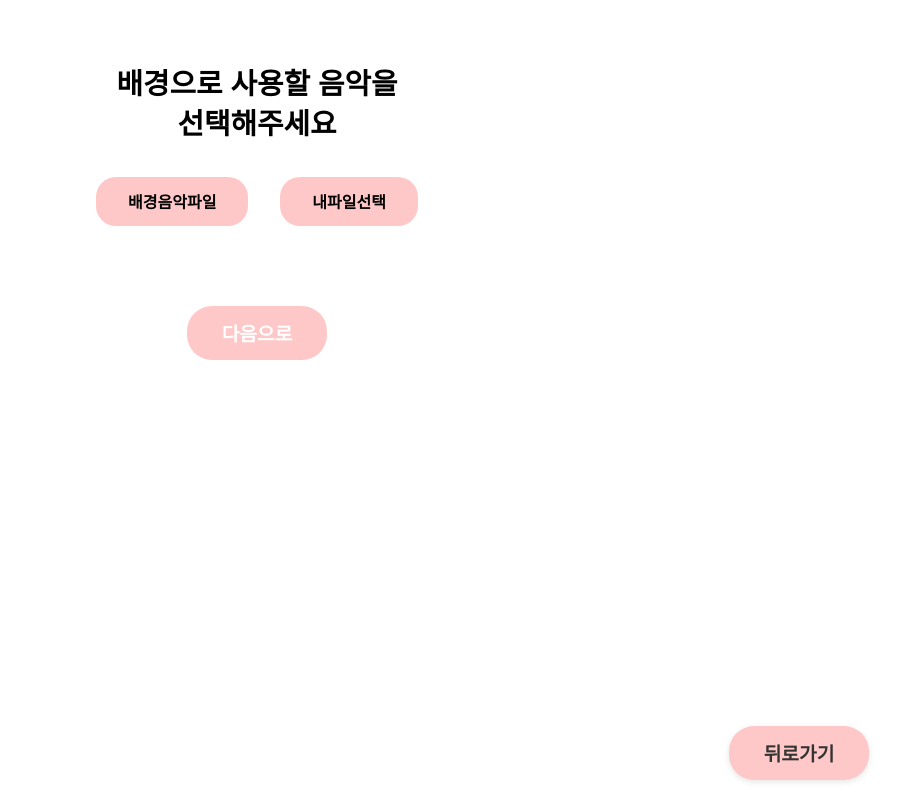
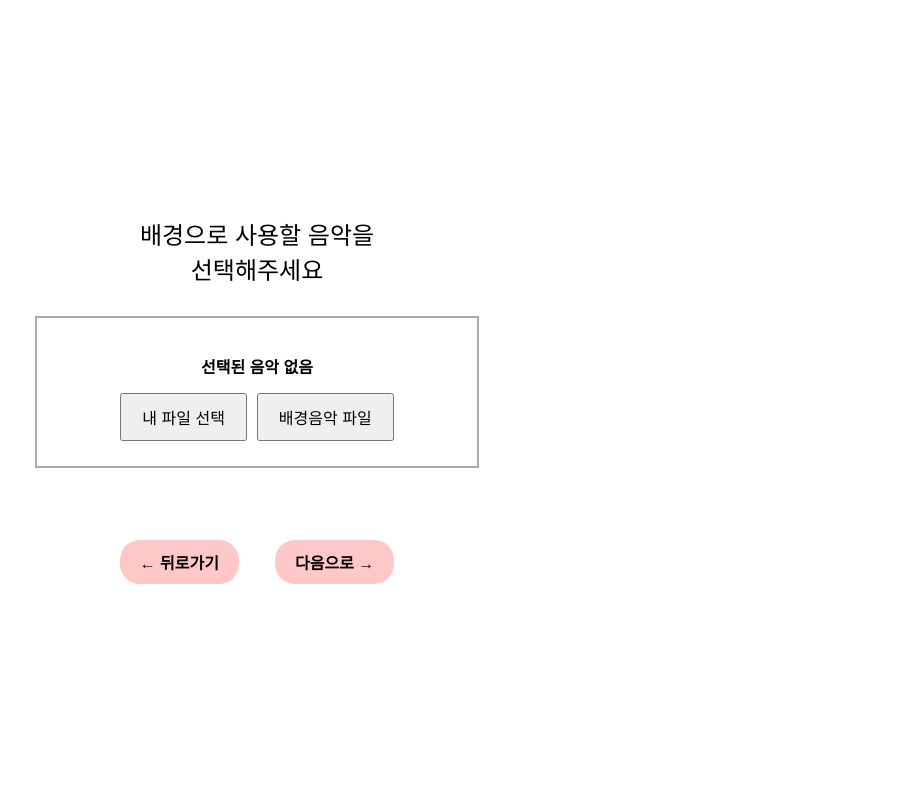
Before and after one commit to xeon-243859/ppongtok-app, a React (Vite) app: page /music/image in a window 1280 px wide. Shown: the whole page, without its empty margins (383-1280 px from the left). Built offline with nearby package versions, Linux system fonts and the light colour scheme.

Commit message:
🎵 MusicSelectPage1 중앙정렬 및 버튼 UI 수정

```diff
--- a/src/pages/MusicSelectPage.css
+++ b/src/pages/MusicSelectPage.css
@@ -1,92 +1,67 @@
 .music-select-page {
   display: flex;
   flex-direction: column;
+  justify-content: center;
   align-items: center;
-  padding: 40px 20px;
-  text-align: center;
-  max-width: 600px;
-  margin: 0 auto;
+  height: 100vh;
+  padding: 20px;
+  box-sizing: border-box;
 }
 
-.music-select-title {
-  font-size: 1.8rem;
-  font-weight: bold;
-  margin-bottom: 2rem;
-  line-height: 1.4;
+.music-title {
+  text-align: center;
+  margin-bottom: 30px;
+  font-size: 24px;
 }
 
-.file-button-group {
-  display: flex;
-  gap: 1rem;
-  margin-bottom: 2rem;
+.music-title .line1,
+.music-title .line2 {
+  animation: typing 1.5s steps(20) forwards;
+  white-space: nowrap;
+  overflow: hidden;
+  border-right: none;
 }
 
-.file-button-group button {
-  padding: 0.8rem 2rem;
-  font-size: 1rem;
-  background-color: #ffc8c8;
-  border: none;
-  border-radius: 20px;
-  font-weight: bold;
-  cursor: pointer;
+.music-title .line2 {
+  animation-delay: 1.5s;
+}
+
+@keyframes typing {
+  from {
+    width: 0;
+  }
+  to {
+    width: 100%;
+  }
 }
 
 .music-box {
-  position: relative;
-  width: 100%;
-  max-width: 300px;
+  border: 2px solid #aaa;
   padding: 20px;
-  margin: 20px auto;
-  border: 2px solid #ffdada;
-  border-radius: 20px;
-  background-color: #fffaf9;
-  display: flex;
-  flex-direction: column;
-  align-items: center;
-  justify-content: center;
+  width: 80%;
+  max-width: 400px;
+  text-align: center;
+  margin-bottom: 40px;
 }
 
-.music-label {
-  font-size: 1rem;
+.music-box p {
   margin-bottom: 10px;
+  font-weight: bold;
 }
 
-.music-box audio {
-  width: 100%;
-}
-
-.delete-button {
-  position: absolute;
-  bottom: 10px;
-  right: 10px;
-  background: none;
-  border: none;
+.music-box button {
+  margin: 5px;
+  padding: 10px 20px;
   font-size: 16px;
-  color: #888;
-  cursor: pointer;
 }
 
 .button-group {
   display: flex;
   justify-content: center;
-  align-items: center;
-  gap: 1.5rem;
-  margin-top: 3rem;
-  flex-wrap: wrap;
+  gap: 20px;
 }
 
 .button-group button {
-  padding: 0.8rem 2rem;
-  font-size: 1.2rem;
-  min-width: 140px;
-  background-color: #ffc8c8;
-  border: none;
-  border-radius: 25px;
-  font-weight: bold;
-  cursor: pointer;
-  transition: background-color 0.3s;
+  padding: 10px 20px;
+  font-size: 16px;
 }
-
-.button-group button:hover {
-  background-color: #ffaaaa;
-}
--- a/src/pages/MusicSelectPage1.jsx
+++ b/src/pages/MusicSelectPage1.jsx
@@ -1,51 +1,19 @@
-import React, { useRef, useState, useEffect } from "react";
+import React, { useEffect, useState } from "react";
 import { useNavigate } from "react-router-dom";
 import "./MusicSelectPage.css";
 
-const MusicSelectPage = () => {
+const MusicSelectPage1 = () => {
+  const [selectedMusic, setSelectedMusic] = useState(localStorage.getItem("selected-music") || "");
+  const [selectedLabel, setSelectedLabel] = useState(localStorage.getItem("selected-music-label") || "선택된 음악 없음");
+
   const navigate = useNavigate();
-  const fileInputRef = useRef(null);
 
-  const [selectedMusic, setSelectedMusic] = useState(null);
-  const [musicName, setMusicName] = useState("");
-
-  useEffect(() => {
-    const storedMusic = localStorage.getItem("selected-music");
-    const storedLabel = localStorage.getItem("selected-music-label");
-
-    if (storedMusic) {
-      setSelectedMusic(storedMusic);
-    }
-
-    if (storedLabel) {
-      setMusicName(storedLabel);
-    }
-  }, []);
-
-  const handleDelete = () => {
-    setSelectedMusic(null);
-    setMusicName("");
-    localStorage.removeItem("selected-music");
-    localStorage.removeItem("selected-music-label");
+  const handleMyFile = () => {
+    navigate("/music/upload");
   };
 
-  const handleMusicFile = () => {
+  const handleThemeMusic = () => {
     navigate("/music/theme");
-  };
-
-  const handleLocalFile = () => {
-    fileInputRef.current.click();
-  };
-
-  const handleFileChange = (e) => {
-    const file = e.target.files[0];
-    if (!file) return;
-
-    const musicUrl = URL.createObjectURL(file);
-    setSelectedMusic(musicUrl);
-    setMusicName(file.name);
-    localStorage.setItem("selected-music", musicUrl);
-    localStorage.setItem("selected-music-label", file.name);
   };
 
   const handleBack = () => {
@@ -53,42 +21,32 @@ const MusicSelectPage = () => {
   };
 
   const handleNext = () => {
-    navigate("/preview?type=image");
+    if (selectedMusic) {
+      navigate("/preview");
+    } else {
+      alert("음악을 선택해주세요!");
+    }
   };
 
   return (
     <div className="music-select-page">
-      <h2 className="music-select-title">
-        배경으로 사용할 음악을<br />선택해주세요
-      </h2>
-
-      <div className="file-button-group">
-        <button onClick={handleMusicFile}>배경음악파일</button>
-        <button onClick={handleLocalFile}>내파일선택</button>
-        <input
-          type="file"
-          accept="audio/*"
-          ref={fileInputRef}
-          onChange={handleFileChange}
-          style={{ display: "none" }}
-        />
+      <div className="music-title">
+        <div className="line1">배경으로 사용할 음악을</div>
+        <div className="line2">선택해주세요</div>
       </div>
 
-      {selectedMusic && (
-        <div className="music-box">
-          <p className="music-label">{musicName || "선택된 음악 없음"}</p>
-          <audio controls autoPlay src={selectedMusic} />
-          <button className="delete-button" onClick={handleDelete}>❌</button>
-        </div>
-      )}
+      <div className="music-box">
+        <p>{selectedLabel}</p>
+        <button onClick={handleMyFile}>내 파일 선택</button>
+        <button onClick={handleThemeMusic}>배경음악 파일</button>
+      </div>
 
       <div className="button-group">
-        <button className="back-button" onClick={handleBack}>뒤로가기</button>
-        <button className="next-button" onClick={handleNext}>다음으로</button>
+        <button onClick={handleBack}>← 뒤로가기</button>
+        <button onClick={handleNext}>다음으로 →</button>
       </div>
     </div>
   );
-}; // UI 정렬 점검 주석 추가
+};
 
-
-export default MusicSelectPage;
+export default MusicSelectPage1;
```
